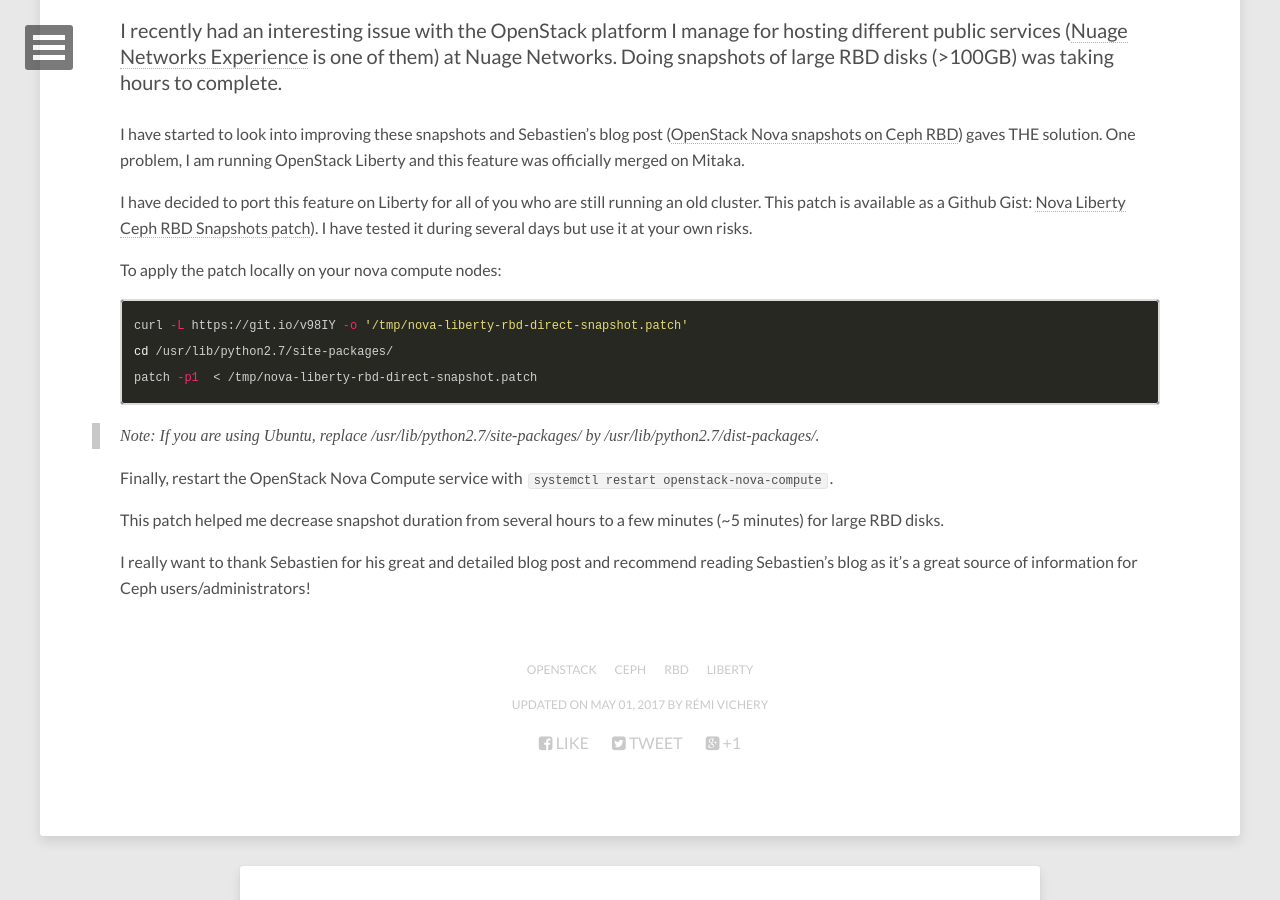
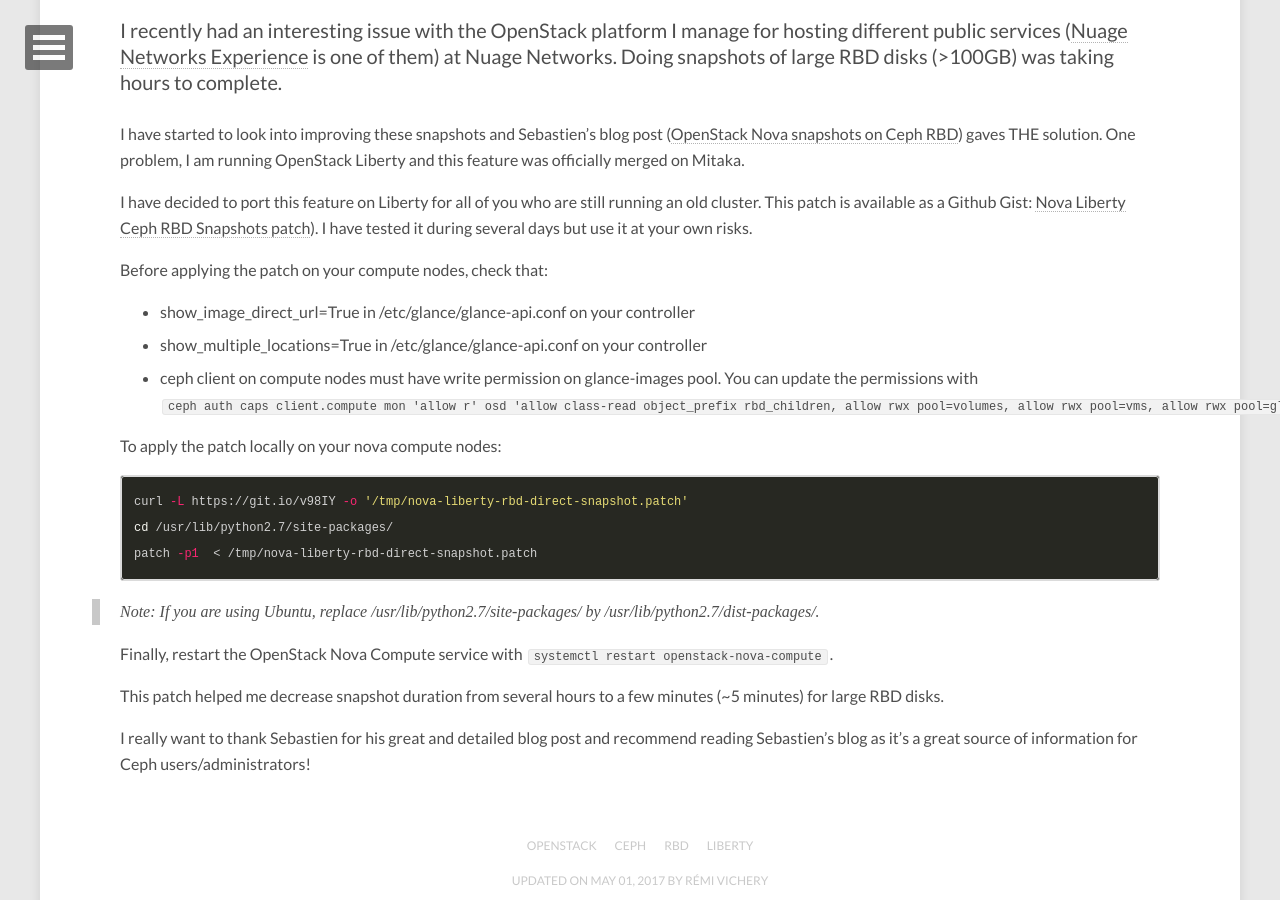
Before and after one commit to rvichery/rvichery.github.io, a Jekyll site: the page built from _posts/2017-05-01-openstack-liberty-ceph-snapshots.md, in a window 1280 px wide and 900 px high, scrolled down 351 px. Built offline with Jekyll 4.4.1, drawn with Linux system fonts in a browser that asks for light colours; nearby versions of some CDN libraries; comment, search, counter and statistics services are not loaded.

Commit message:
Update OpenStack Liberty Ceph RBD snpashot with requirements

````diff
--- a/_posts/2017-05-01-openstack-liberty-ceph-snapshots.md
+++ b/_posts/2017-05-01-openstack-liberty-ceph-snapshots.md
@@ -19,6 +19,11 @@
 
 I have decided to port this feature on Liberty for all of you who are still running an old cluster. This patch is available as a Github Gist: [Nova Liberty Ceph RBD Snapshots patch](https://git.io/v98IY)). I have tested it during several days but use it at your own risks.
 
+Before applying the patch on your compute nodes, check that:
+  - show_image_direct_url=True in /etc/glance/glance-api.conf on your controller
+  - show_multiple_locations=True in /etc/glance/glance-api.conf on your controller
+  - ceph client on compute nodes must have write permission on glance-images pool. You can update the permissions with ```ceph auth caps client.compute mon 'allow r' osd 'allow class-read object_prefix rbd_children, allow rwx pool=volumes, allow rwx pool=vms, allow rwx pool=glance-images' ```
+
 To apply the patch locally on your nova compute nodes:
 ```bash
 curl -L https://git.io/v98IY -o '/tmp/nova-liberty-rbd-direct-snapshot.patch'
````
